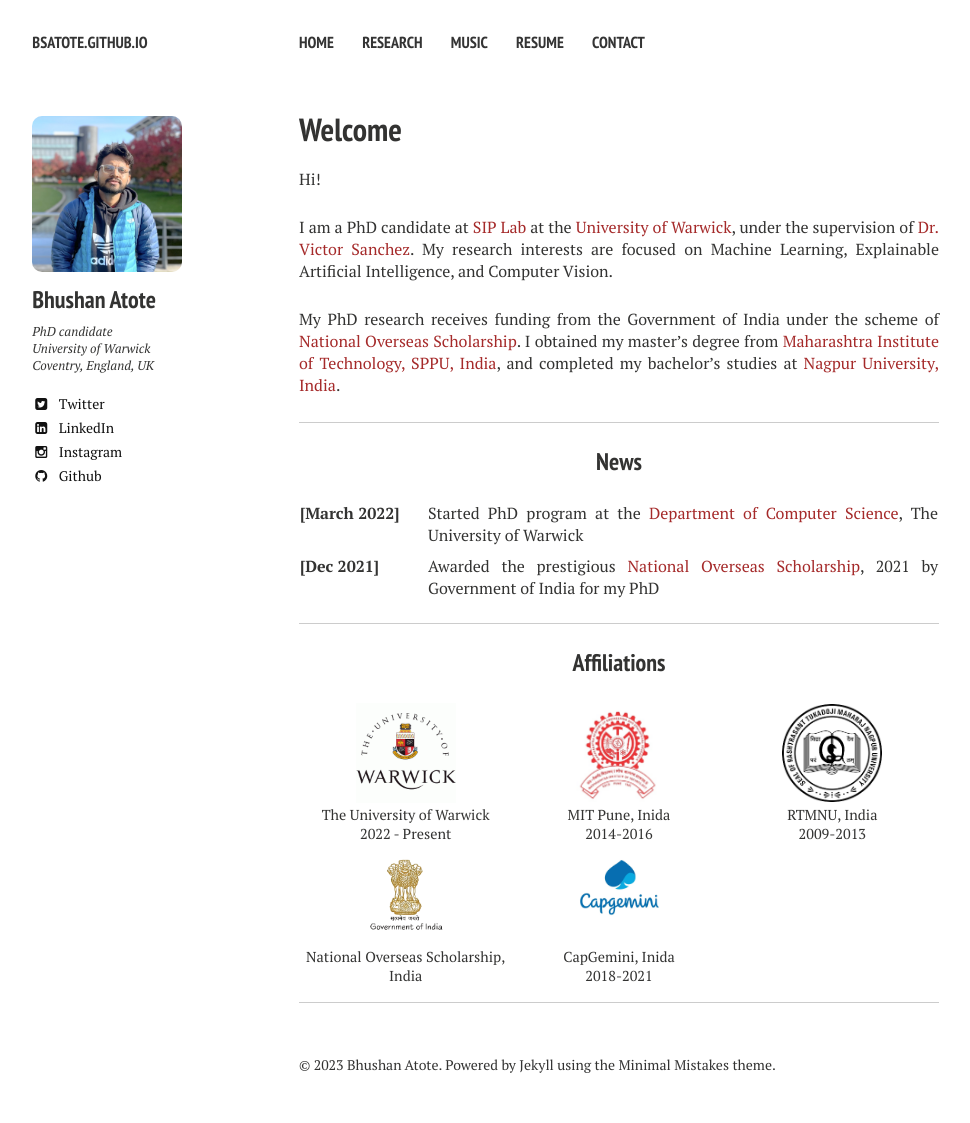
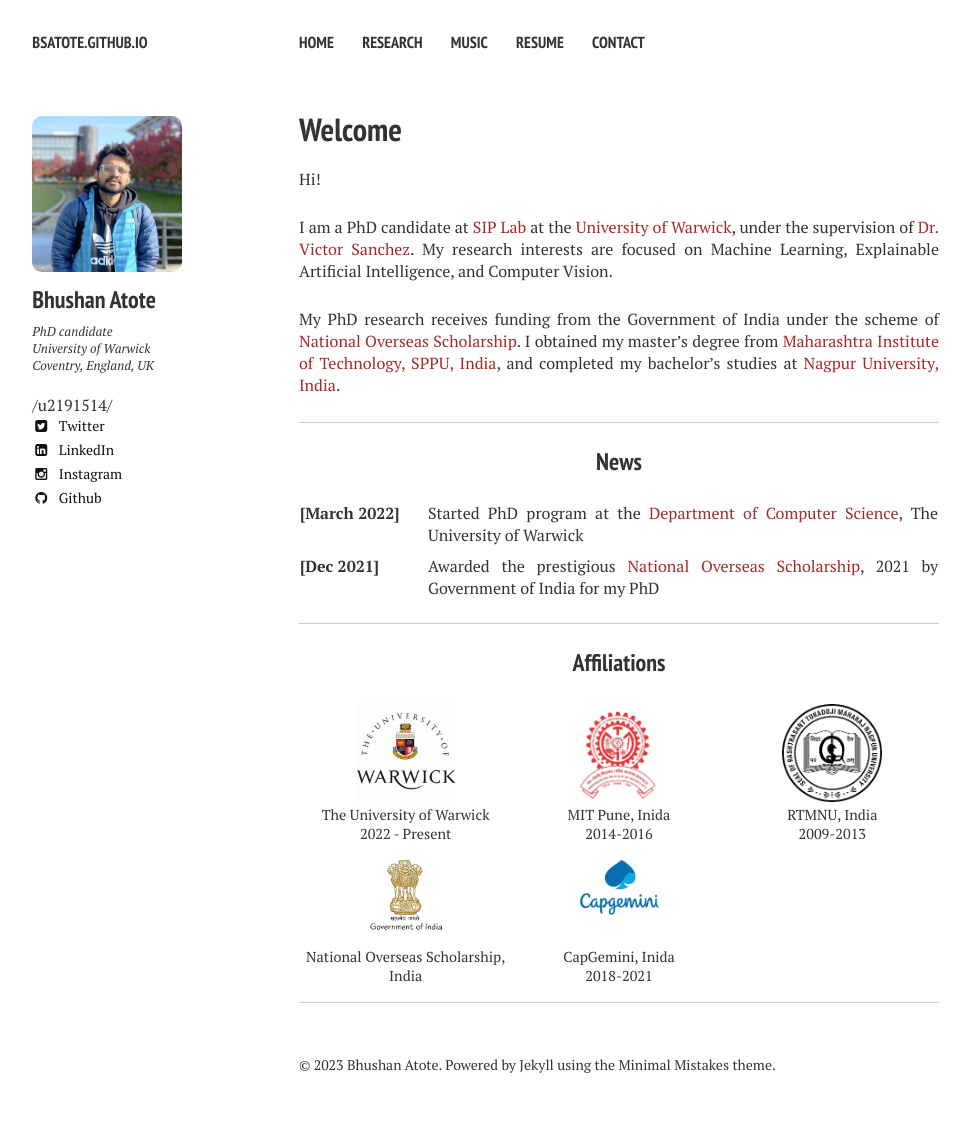
Before and after one commit to bsatote/bsatote.github.io, a Jekyll site: the page built from index.md, in a window 1280 px wide. Shown: the whole page, without its empty margins (21-991 px from the left). Built offline with Jekyll 4.4.1, drawn with Linux system fonts in a browser that asks for light colours; nearby versions of some CDN libraries.

Commit message:
Update _author-bio.html

```diff
--- a/_includes/_author-bio.html
+++ b/_includes/_author-bio.html
@@ -13,8 +13,9 @@
   <h3 itemprop="name">{{ author.name }}</h3>
   <p>{{ author.position }}
   <br>{{ author.school }}
-  <br>{{ author.place }}</p>
+  <br>{{ author.place }}</p> /u2191514/
   <!--p>{{ author.bio }}</p-->
+  {% if author.university %}<a href="http://warwick.ac.uk/fac/sci/dcs/people/" class="author-social" target="_blank"><i class="fa fa-fw fa-uni-square"></i> University</a>{% endif %}
   {% if author.email %}<a href="mailto:{{ author.email }}" class="author-social" target="_blank"><i class="fa fa-fw fa-envelope-square"></i> Email</a>{% endif %}
   {% if author.twitter %}<a href="http://twitter.com/{{ author.twitter }}" class="author-social" target="_blank"><i class="fa fa-fw fa-twitter-square"></i> Twitter</a>{% endif %}
   {% if author.facebook %}<a href="http://facebook.com/{{ author.facebook }}" class="author-social" target="_blank"><i class="fa fa-fw fa-facebook-square"></i> Facebook</a>{% endif %}
```
